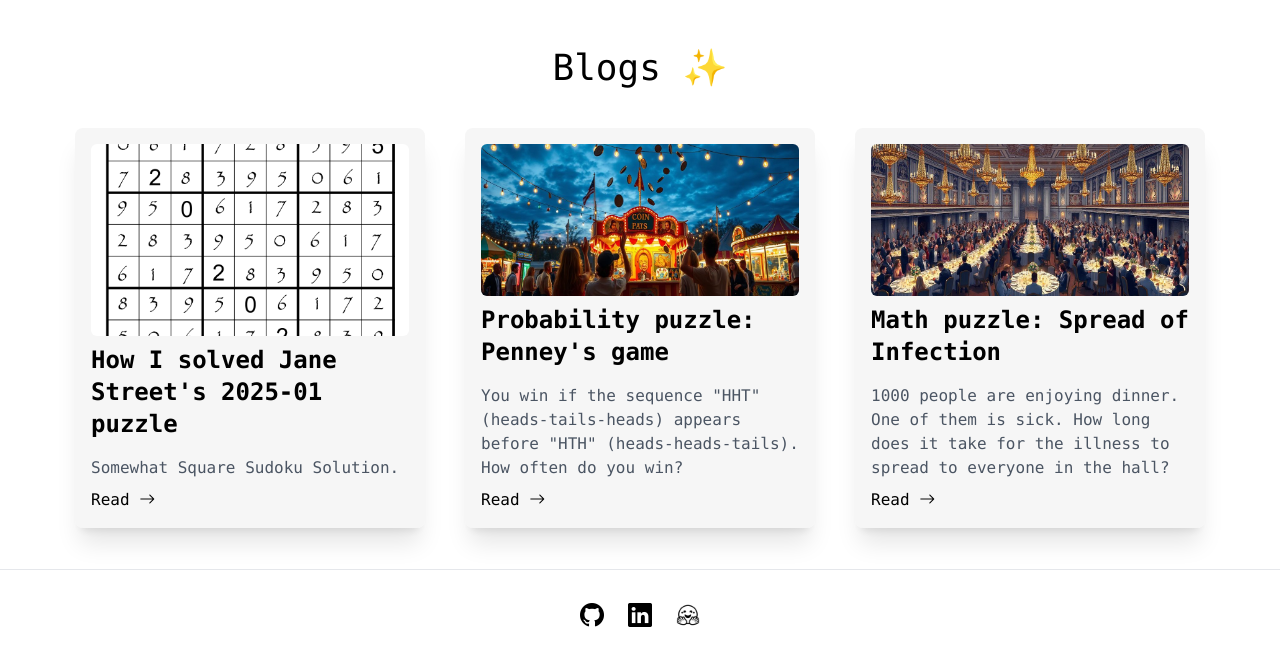
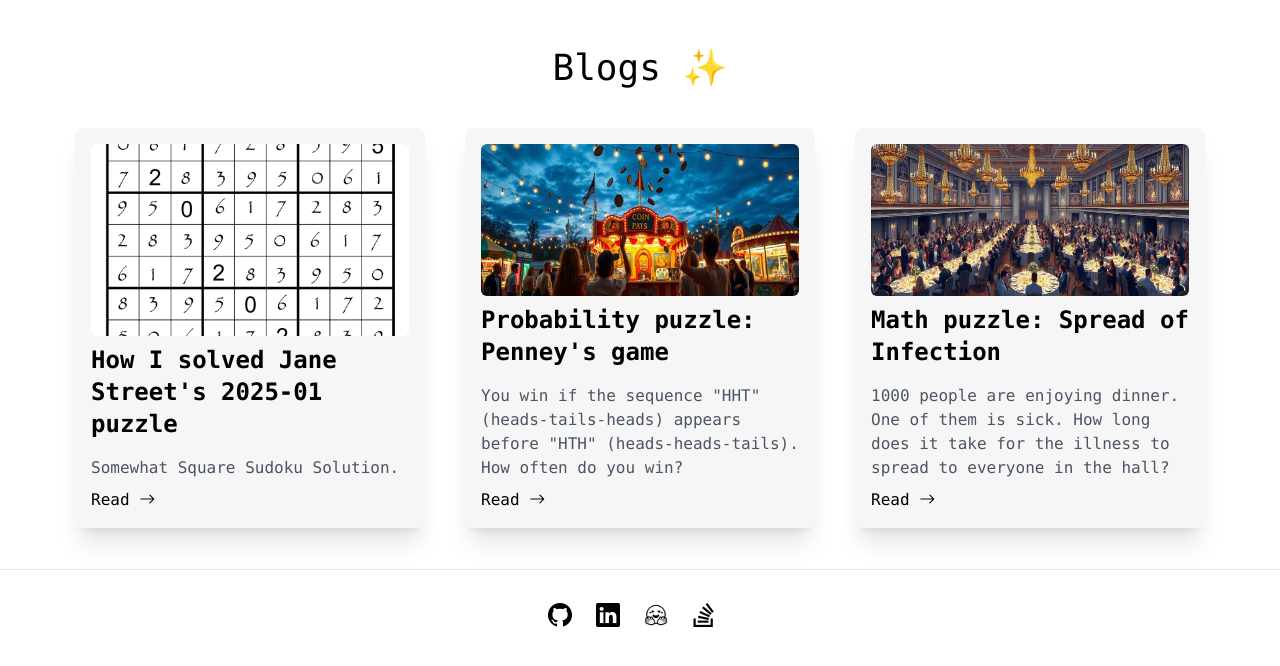
Before and after one commit to mc-marcocheng/mc-marcocheng.github.io, a website: page index.html in a window 1280 px wide. Shown: the part 3451-4117 px from the top of the page. Drawn offline with nearby package versions, Linux system fonts and the light colour scheme.

Commit message:
add stackoverflow link

```diff
--- a/index.html
+++ b/index.html
@@ -566,6 +566,13 @@
                 >
                     <img src="./assets/images/home/huggingface.png" alt="huggingface icon" width="24" height="24" style="padding-top: 3px;"/>
                 </a>
+                <a
+                    href="https://math.stackexchange.com/users/327363/mc-cheng"
+                    class="tw-h-[40px] tw-w-[40px]"
+                    aria-label="stackoverflow"
+                >
+                    <i class="bi bi-stack-overflow"></i>
+                </a>
             </div>
         </footer>
     </body>
```
